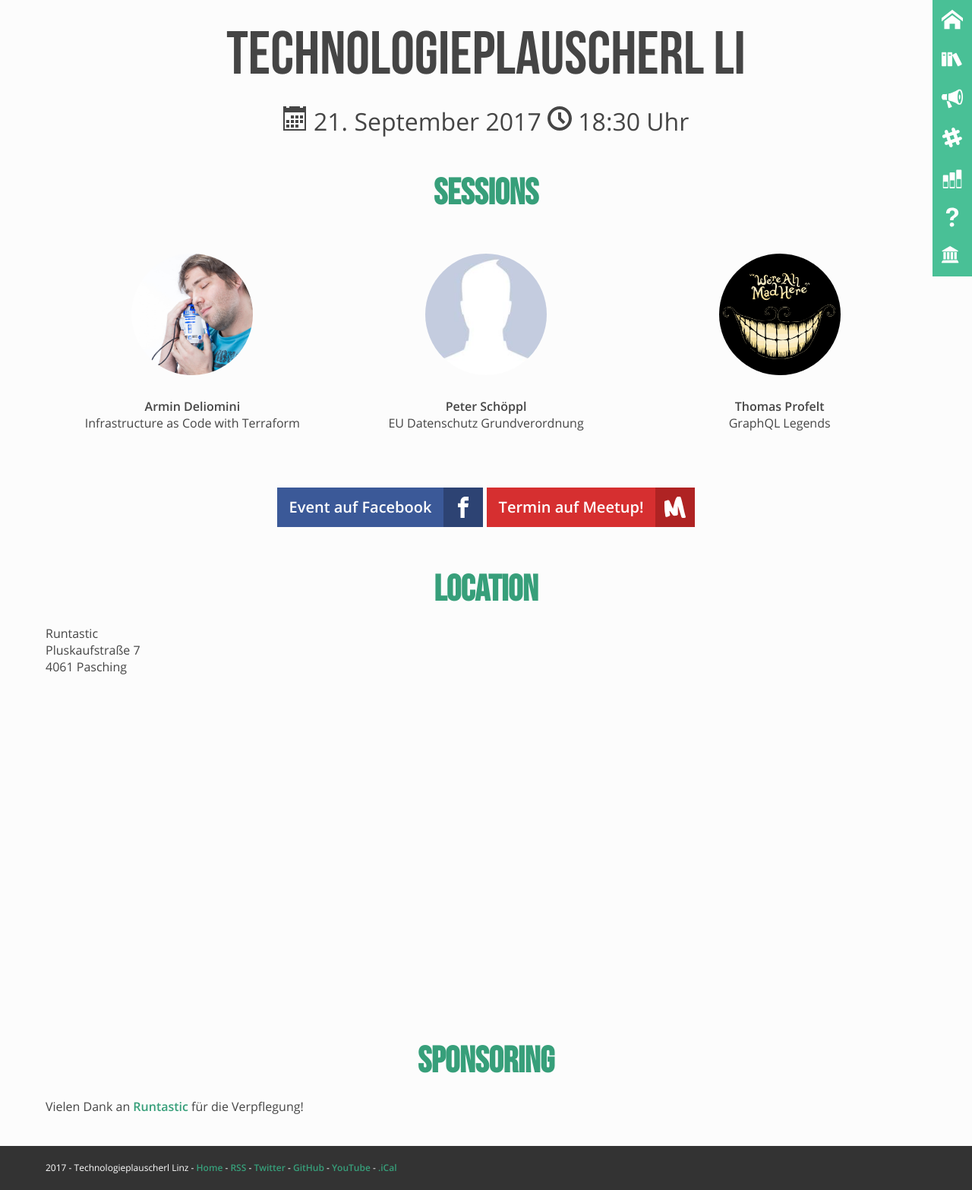
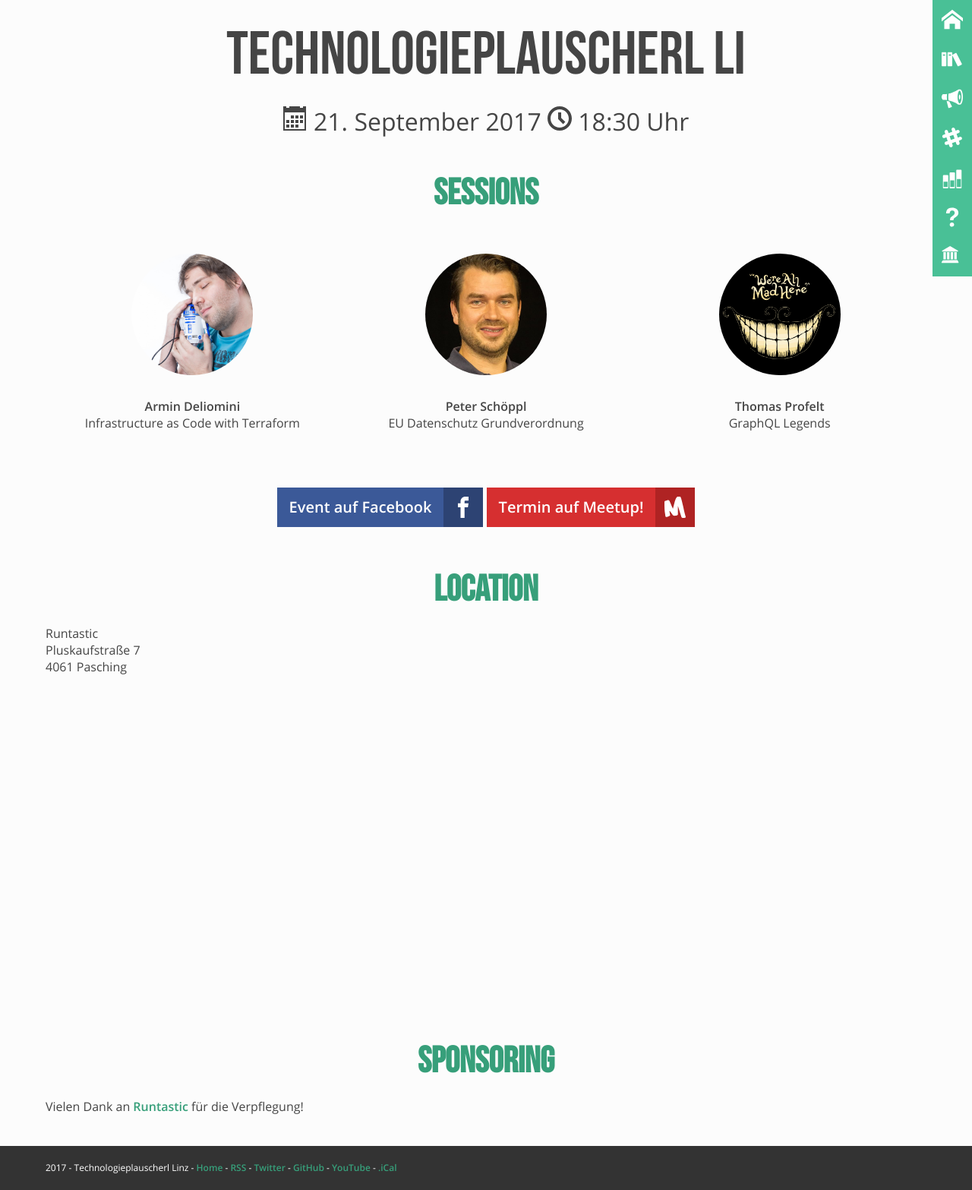
Before and after one commit to mericanAncer127/plauscherl, a Jekyll site: the page built from _plauscherl/51.html, in a window 1280 px wide. Shown: the whole page at 76% size. Built offline with Jekyll 4.4.1, drawn with Linux system fonts in a browser that asks for light colours.

Commit message:
Show Peter Schöppls Avatar

```diff
--- a/_plauscherl/51.html
+++ b/_plauscherl/51.html
@@ -28,7 +28,7 @@ speakers:
 -
   name: "Peter Schöppl"
   talk: "EU Datenschutz Grundverordnung"
-  img:  //technologieplauscherl.at/img/speaker_male_no_img.jpg
+  img:  "/img/speaker-avatars/schoeppl_peter_small.jpg"
 -
   name: "Thomas Profelt"
   talk: "GraphQL Legends"
```
